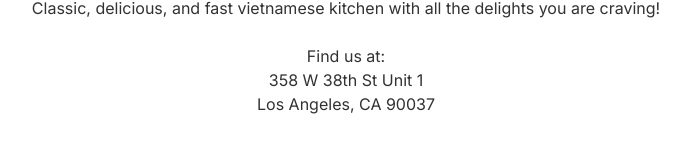
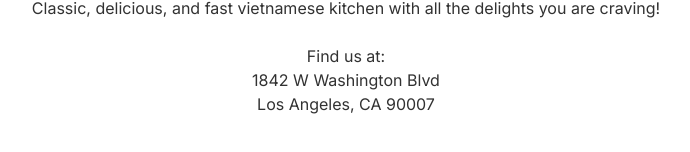
Before and after one commit to zhjngli/vietnamese-delight, a Next.js app: page /about in a window 1280 px wide. Shown: the part 164-316 px from the top of the page, without its empty margins (294-984 px from the left). Built offline with nearby package versions, Linux system fonts and the light colour scheme.

Commit message:
update about page address to new W Washington Blvd location

```diff
--- a/src/app/about/page.tsx
+++ b/src/app/about/page.tsx
@@ -13,12 +13,12 @@ export default function AboutPage() {
         <br />
         <Link
           target="_blank"
-          href="https://maps.app.goo.gl/qMepXDGC1gnZMgHD7"
+          href="https://www.google.com/maps/search/?api=1&query=1842+W+Washington+Blvd%2C+Los+Angeles%2C+CA+90007"
           rel="noopener noreferrer"
           className="hover:underline"
         >
-          358 W 38th St Unit 1<br />
-          Los Angeles, CA 90037
+          1842 W Washington Blvd<br />
+          Los Angeles, CA 90007
         </Link>
       </p>
     </>
```
